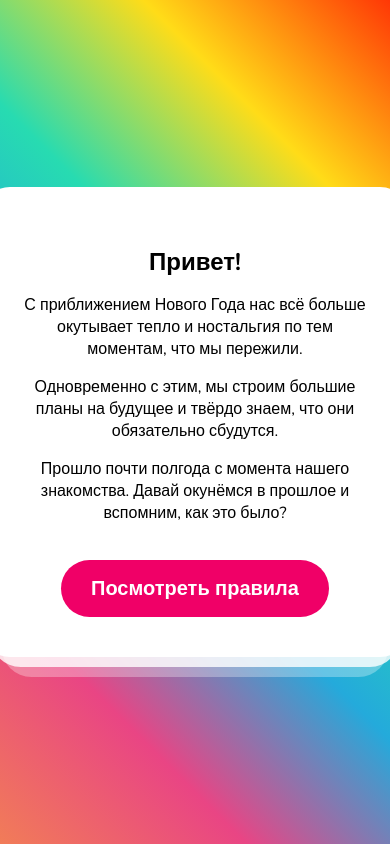
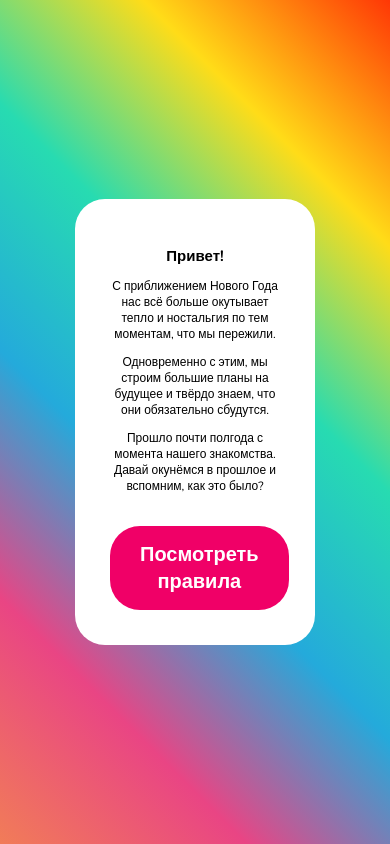
Before and after one commit to codeedocc/quizGame, a React (Create React App) app: page / in a window 390 px wide. Built offline with nearby package versions, Linux system fonts and the light colour scheme.

Commit message:
added media styles

```diff
--- a/public/index.html
+++ b/public/index.html
@@ -9,7 +9,6 @@
       name="description"
       content="Web site created using create-react-app"
     />
-
     <link rel="manifest" href="%PUBLIC_URL%/manifest.json" />
     <title>Вопросики</title>
   </head>
--- a/src/components/Result.tsx
+++ b/src/components/Result.tsx
@@ -5,8 +5,6 @@ import { questions } from '../components/data'
 
 function Result() {
   const { correct } = useAppSelector((state) => state.quiz)
-
-  console.log(correct)
 
   return (
     <div className="result">
@@ -34,8 +32,10 @@ function Result() {
             Все мы иногда ошибаемся, но ничего страшного - главные победы
             впереди :)
           </p>
-          <a href="/">
-            <button>Попробовать ещё раз</button>
+          <a href="/quizGame/">
+            <button>
+              <h3>Попробовать ещё раз</h3>
+            </button>
           </a>
         </>
       )}
@@ -44,6 +44,3 @@ function Result() {
 }
 
 export default Result
-
-// https://cdn-icons-png.flaticon.com/512/6467/6467774.png
-// https://cdn-icons-png.flaticon.com/512/2278/2278992.png"
--- a/src/index.scss
+++ b/src/index.scss
@@ -21,9 +21,9 @@ body {
 }
 
 .App {
-  width: 350px;
+  width: 300px;
   border-radius: 30px;
-  padding: 40px;
+  padding: 35px;
   background-color: #fff;
   position: relative;
   text-align: center;
@@ -73,32 +73,6 @@ body {
     }
   }
 
-  &:before,
-  &:after {
-    content: '';
-    display: block;
-    height: 50px;
-    border-bottom-left-radius: 30px;
-    border-bottom-right-radius: 30px;
-    position: absolute;
-    left: 50%;
-    transform: translateX(-50%);
-  }
-
-  &:before {
-    width: 95%;
-    bottom: -10px;
-    background-color: rgba(255, 255, 255, 0.8);
-    z-index: 0;
-  }
-
-  &:after {
-    width: 90%;
-    bottom: -20px;
-    background-color: rgba(255, 255, 255, 0.3);
-    z-index: 1;
-  }
-
   h1 {
     margin: 0;
   }
@@ -121,3 +95,47 @@ body {
     }
   }
 }
+
+@media (max-width: 768px) {
+  .App {
+    width: 230px;
+
+    h1 {
+      font-size: 18px;
+    }
+
+    li {
+      font-size: 15px;
+    }
+
+    h2 {
+      font-size: 18px;
+    }
+
+    h3 {
+      font-size: 18px;
+    }
+  }
+}
+
+@media (max-width: 480px) {
+  .App {
+    width: 170px;
+
+    h1 {
+      font-size: 15px;
+    }
+
+    li {
+      font-size: 13px;
+    }
+
+    h2 {
+      font-size: 15px;
+    }
+
+    p {
+      font-size: 12px;
+    }
+  }
+}
```
